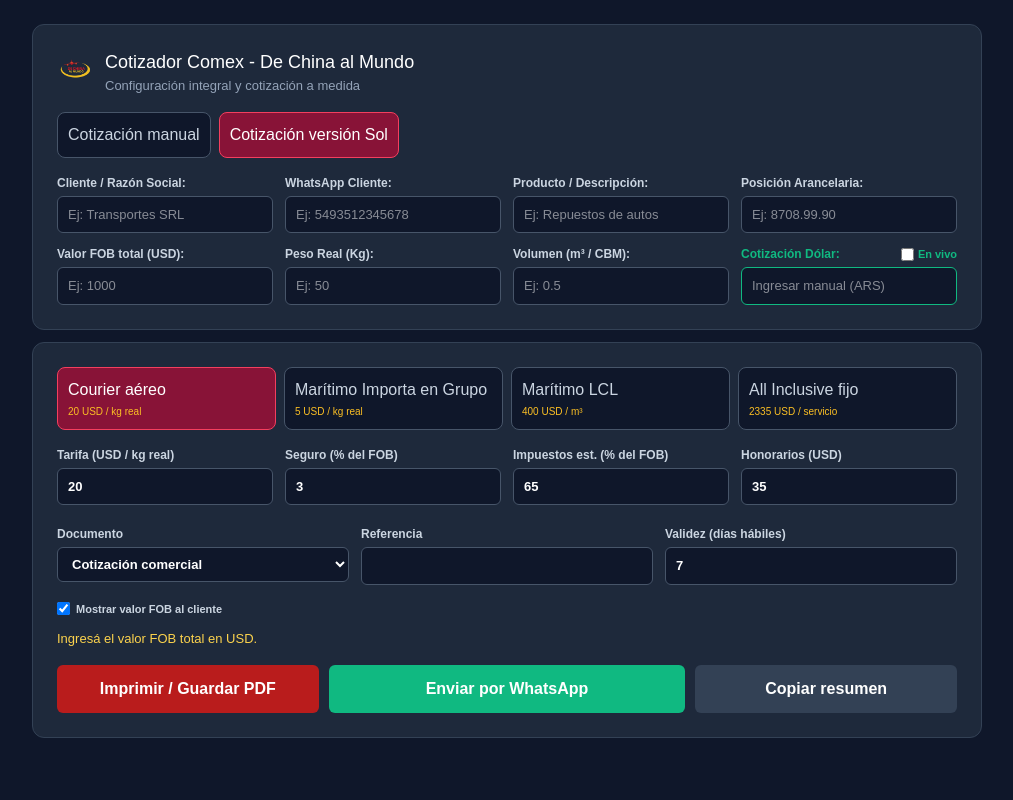
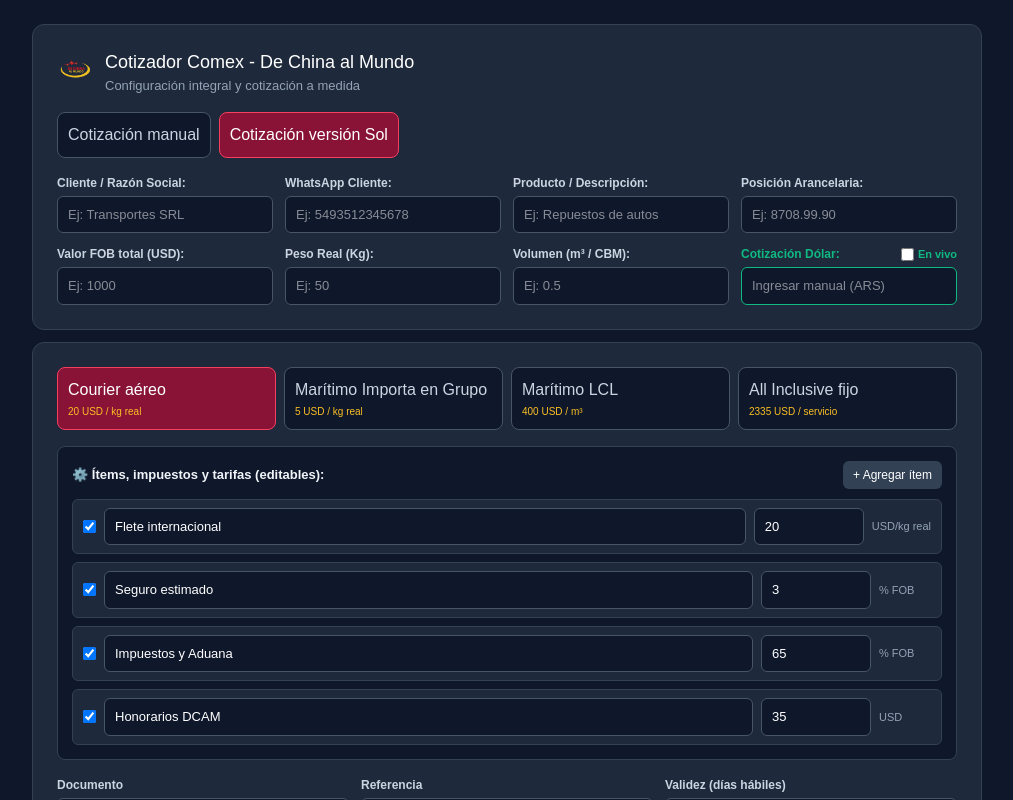
Before and after one commit to pixelnexusar-byte/cotizador, a Next.js app in the folder cotizador-comex-main/: page / in a window 1280 px wide. Both pictures are taken after a click on the button "Cotización versión Sol". Shown: the top 800 px of the page, without its empty margins (133-1146 px from the left). Built offline with nearby package versions, Linux system fonts and the light colour scheme.

Commit message:
Add files via upload

```diff
--- a/cotizador-comex-main/app/sol-pricing.mjs
+++ b/cotizador-comex-main/app/sol-pricing.mjs
@@ -7,7 +7,27 @@ export const solModes = {
 
 export const solDefaults = {
   rates: Object.fromEntries(Object.entries(solModes).map(([mode, { rate }]) => [mode, rate])),
-  insurance: 3, taxes: 65, fee: 35, minKg: 45, maxKg: 400, maxCbm: 2
+  insurance: 3,
+  taxes: 65,
+  fee: 35,
+  minKg: 45,
+  maxKg: 400,
+  maxCbm: 2,
+  enabled: {
+    freight: true,
+    insurance: true,
+    taxes: true,
+    fee: true,
+    all: true
+  },
+  labels: {
+    freight: 'Flete internacional',
+    insurance: 'Seguro estimado',
+    taxes: 'Impuestos y Aduana',
+    fee: 'Honorarios DCAM',
+    all: 'Servicio All Inclusive'
+  },
+  customItems: []
 };
 
 const round = value => Math.round(value * 100) / 100;
@@ -18,6 +38,10 @@ export function calculateSol({ mode, settings, goods, weight, volume }) {
   const kg = Number(weight);
   const cbm = Number(volume);
   const fixed = mode === 'all';
+
+  const enabled = { ...solDefaults.enabled, ...(settings.enabled || {}) };
+  const labels = { ...solDefaults.labels, ...(settings.labels || {}) };
+  const customItems = Array.isArray(settings.customItems) ? settings.customItems : [];
 
   // Regla de tarifas por volumen según m3 (> 3 m3 baja a 300 USD/m3)
   let activeRate = settings.rates[mode];
@@ -36,22 +60,75 @@ export function calculateSol({ mode, settings, goods, weight, volume }) {
     return { error: 'Para cargas menores a 300 kg y 0.5 m³, la regla operacional indica cotizar Marítimo por m³ o Courier.' };
   }
 
-  const charges = fixed ? [activeRate] : [activeRate, settings.insurance, settings.taxes, settings.fee];
-  if (!charges.every(valid)) return { error: 'Completá las tarifas y los porcentajes con valores válidos.' };
+  const chargesToValidate = fixed
+    ? (enabled.all ? [activeRate] : [])
+    : [
+        ...(enabled.freight ? [activeRate] : []),
+        ...(enabled.insurance ? [settings.insurance] : []),
+        ...(enabled.taxes ? [settings.taxes] : []),
+        ...(enabled.fee ? [settings.fee] : [])
+      ];
 
-  const freightAmount = fixed ? activeRate : round(quantity * +activeRate);
-  const insuranceAmount = round(fob * (+settings.insurance / 100));
-  const taxesAmount = fixed ? 0 : round(fob * (+settings.taxes / 100));
-  const feeAmount = round(+settings.fee);
+  if (!chargesToValidate.every(valid)) {
+    return { error: 'Completá las tarifas y los porcentajes habilitados con valores válidos.' };
+  }
 
-  const lines = fixed ? [
-    { label: 'Servicio All Inclusive', detail: 'Flete, aduana y honorarios hasta Sarandí', amount: round(activeRate) }
-  ] : [
-    { label: 'Flete internacional', detail: `${quantity} ${solModes[mode].unit} × USD ${activeRate}`, amount: freightAmount },
-    { label: 'Seguro estimado', detail: `${settings.insurance}% del FOB`, amount: insuranceAmount },
-    { label: 'Impuestos y Aduana', detail: `${settings.taxes}% del FOB (Estimado)`, amount: taxesAmount },
-    { label: 'Honorarios DCAM', detail: 'Gestión integral', amount: feeAmount }
-  ];
+  const lines = [];
+
+  if (fixed) {
+    if (enabled.all) {
+      lines.push({
+        key: 'all',
+        label: labels.all?.trim() || solDefaults.labels.all,
+        detail: 'Flete, aduana y honorarios hasta Sarandí',
+        amount: round(+activeRate)
+      });
+    }
+  } else {
+    if (enabled.freight) {
+      lines.push({
+        key: 'freight',
+        label: labels.freight?.trim() || solDefaults.labels.freight,
+        detail: `${quantity} ${solModes[mode].unit} × USD ${activeRate}`,
+        amount: round(quantity * +activeRate)
+      });
+    }
+    if (enabled.insurance) {
+      lines.push({
+        key: 'insurance',
+        label: labels.insurance?.trim() || solDefaults.labels.insurance,
+        detail: `${settings.insurance}% del FOB`,
+        amount: round(fob * (+settings.insurance / 100))
+      });
+    }
+    if (enabled.taxes) {
+      lines.push({
+        key: 'taxes',
+        label: labels.taxes?.trim() || solDefaults.labels.taxes,
+        detail: `${settings.taxes}% del FOB (Estimado)`,
+        amount: round(fob * (+settings.taxes / 100))
+      });
+    }
+    if (enabled.fee) {
+      lines.push({
+        key: 'fee',
+        label: labels.fee?.trim() || solDefaults.labels.fee,
+        detail: 'Gestión integral',
+        amount: round(+settings.fee)
+      });
+    }
+  }
+
+  for (const item of customItems) {
+    if (!item.enabled) continue;
+    const amount = valid(item.amount) ? round(+item.amount) : 0;
+    lines.push({
+      key: item.id,
+      label: item.label?.trim() || 'Ítem adicional',
+      detail: 'Adicional',
+      amount
+    });
+  }
 
   const service = round(lines.reduce((total, line) => total + line.amount, 0));
   return {
--- a/cotizador-comex-main/app/sol-quote.js
+++ b/cotizador-comex-main/app/sol-quote.js
@@ -3,7 +3,6 @@ import { calculateSol, solDefaults, solModes } from './sol-pricing.mjs';
 
 const format = new Intl.NumberFormat('es-AR', { minimumFractionDigits: 2, maximumFractionDigits: 2 });
 const settingsKey = 'cotizador-comex:sol-rates';
-const usd = value => `USD ${format.format(value)}`;
 
 function Field({ label, value, onChange, styles, numeric = false }) {
   return (
@@ -29,7 +28,16 @@ export default function SolQuote({
     setAutoRef(`DCAM-${Math.floor(1000 + Math.random() * 9000)}`);
     try {
       const stored = JSON.parse(window.localStorage.getItem(settingsKey));
-      if (stored) setSettings({ ...solDefaults, ...stored, rates: { ...solDefaults.rates, ...stored.rates } });
+      if (stored) {
+        setSettings({
+          ...solDefaults,
+          ...stored,
+          rates: { ...solDefaults.rates, ...(stored.rates || {}) },
+          enabled: { ...solDefaults.enabled, ...(stored.enabled || {}) },
+          labels: { ...solDefaults.labels, ...(stored.labels || {}) },
+          customItems: Array.isArray(stored.customItems) ? stored.customItems : []
+        });
+      }
     } catch {
       // Browser storage may be unavailable.
     }
@@ -41,7 +49,10 @@ export default function SolQuote({
     try {
       window.localStorage.setItem(settingsKey, JSON.stringify({
         ...Object.fromEntries(Object.entries(settings).filter(([, value]) => value !== '')),
-        rates: Object.fromEntries(Object.entries(settings.rates).filter(([, value]) => value !== ''))
+        rates: Object.fromEntries(Object.entries(settings.rates).filter(([, value]) => value !== '')),
+        enabled: settings.enabled,
+        labels: settings.labels,
+        customItems: settings.customItems
       }));
     } catch {
       // Keep edits usable in the current session.
@@ -66,8 +77,8 @@ export default function SolQuote({
   );
   const title = proforma ? 'Factura proforma' : 'Cotización de importación';
   const rate = settings.rates[mode];
-  const conversionLabel = showFob ? 'Equivalente con mercadería' : 'Equivalente del servicio';
-  const convertedAmount = (showFob ? quote.total : quote.service) * exchangeRate;
+  const displayTotal = showFob ? quote.total : quote.service;
+  const convertedAmount = displayTotal * exchangeRate;
   const date = new Date().toLocaleDateString('es-AR', { timeZone: 'America/Argentina/Buenos_Aires' });
   const displayRef = document.reference.trim() || autoRef;
 
@@ -77,13 +88,31 @@ export default function SolQuote({
   const chargeableWeight = Math.max(valWeight, volumetricWeight);
 
   const setOption = (key, value) => setSettings(current => ({ ...current, [key]: value }));
+  const setEnabled = (key, value) => setSettings(current => ({
+    ...current, enabled: { ...current.enabled, [key]: value }
+  }));
+  const setLabel = (key, value) => setSettings(current => ({
+    ...current, labels: { ...current.labels, [key]: value }
+  }));
+  const addCustomItem = () => setSettings(current => ({
+    ...current,
+    customItems: [...(current.customItems || []), { id: `custom-${Date.now()}`, enabled: true, label: 'Nuevo ítem', amount: '0' }]
+  }));
+  const updateCustomItem = (id, patch) => setSettings(current => ({
+    ...current,
+    customItems: (current.customItems || []).map(item => item.id === id ? { ...item, ...patch } : item)
+  }));
+  const removeCustomItem = (id) => setSettings(current => ({
+    ...current,
+    customItems: (current.customItems || []).filter(item => item.id !== id)
+  }));
   const setDocumentField = (key, value) => setDocument(current => ({ ...current, [key]: value }));
 
   const summary = () => {
-    const fleteLine = quote.lines.find(l => l.label.includes('Flete'))?.amount || 0;
-    const seguroLine = quote.lines.find(l => l.label.includes('Seguro'))?.amount || 0;
-    const impLine = quote.lines.find(l => l.label.includes('Impuestos'))?.amount || 0;
-    const honLine = quote.lines.find(l => l.label.includes('Honorarios'))?.amount || settings.fee;
+    const itemLines = [
+      ...(showFob ? [`💵 Valor Mercadería (FOB): $${format.format(quote.fob)} USD`] : []),
+      ...quote.lines.map(line => `• ${line.label}: $${format.format(line.amount)} USD`)
+    ].join('\n');
 
     return `*COTIZACIÓN DE IMPORTACIÓN - DE CHINA AL MUNDO*
 ----------------------------------------
@@ -93,12 +122,9 @@ export default function SolQuote({
 🌐 Término: FOB${document.place.trim() ? ` (${document.place.trim()})` : ''}
 🚢 Modalidad: ${solModes[mode].label}
 ----------------------------------------
-✈️ Flete Internacional: $${format.format(fleteLine)} USD
-🛡️ Seguro Estimado: $${format.format(seguroLine)} USD
-🏛️ Impuestos y Aduana: $${format.format(impLine)} USD
-🤝 Honorarios DCAM: $${format.format(honLine)} USD
+${itemLines}
 ----------------------------------------
-💰 TOTAL ESTIMADO DE LA OPERACIÓN: $${format.format(quote.total)} USD${exchangeRate > 0 ? `\n🇦🇷 Total en Pesos: ARS ${format.format(convertedAmount)} (${exchangeRateLabel} ${exchangeRate})` : ''}`;
+💰 ${showFob ? 'TOTAL ESTIMADO DE LA OPERACIÓN' : 'TOTAL SERVICIO LOGÍSTICO E IMPUESTOS'}: $${format.format(displayTotal)} USD${exchangeRate > 0 ? `\n🇦🇷 Total en Pesos: ARS ${format.format(convertedAmount)} (${exchangeRateLabel} ${exchangeRate})` : ''}`;
   };
 
   const copy = async () => {
@@ -108,6 +134,17 @@ export default function SolQuote({
     } catch {
       setCopyStatus('No se pudo copiar el resumen.');
     }
+  };
+
+  const itemRowStyle = {
+    display: 'grid',
+    gridTemplateColumns: 'auto 1fr 110px auto',
+    gap: 8,
+    alignItems: 'center',
+    background: '#1e293b',
+    padding: '8px 10px',
+    borderRadius: 6,
+    border: '1px solid #334155'
   };
 
   return (
@@ -122,17 +159,82 @@ export default function SolQuote({
             </button>
           ))}
         </div>
-        <div style={{ ...styles.formGrid, marginTop: 16 }}>
-          <Field label={fixed ? 'Precio cerrado (USD)' : `Tarifa (USD / ${solModes[mode].unit})`}
-            styles={styles} numeric value={rate} onChange={value => setSettings(current => ({
-              ...current, rates: { ...current.rates, [mode]: value }
-            }))} />
-          <Field label="Seguro (% del FOB)" styles={styles} numeric value={settings.insurance}
-            onChange={value => setOption('insurance', value)} />
-          <Field label="Impuestos est. (% del FOB)" styles={styles} numeric value={settings.taxes}
-            onChange={value => setOption('taxes', value)} />
-          <Field label="Honorarios (USD)" styles={styles} numeric value={settings.fee}
-            onChange={value => setOption('fee', value)} />
+
+        <div style={{ marginTop: 16, background: '#0f172a', padding: 14, borderRadius: 8, border: '1px solid #334155' }}>
+          <div style={{ display: 'flex', justifyContent: 'space-between', alignItems: 'center', marginBottom: 10 }}>
+            <span style={{ fontSize: 13, fontWeight: 'bold', color: '#f1f5f9' }}>
+              ⚙️ Ítems, impuestos y tarifas (editables):
+            </span>
+            <button type="button" onClick={addCustomItem}
+              style={{ background: '#334155', color: '#fff', border: 'none', padding: '5px 10px', borderRadius: 6, fontSize: 12, cursor: 'pointer' }}>
+              + Agregar ítem
+            </button>
+          </div>
+
+          <div style={{ display: 'grid', gap: 8 }}>
+            {fixed ? (
+              <div style={itemRowStyle}>
+                <input type="checkbox" checked={settings.enabled.all} onChange={e => setEnabled('all', e.target.checked)} />
+                <input style={styles.input} type="text" disabled={!settings.enabled.all}
+                  value={settings.labels.all} onChange={e => setLabel('all', e.target.value)} />
+                <input style={styles.input} type="number" min="0" step="any" disabled={!settings.enabled.all}
+                  value={rate} onChange={e => setSettings(current => ({ ...current, rates: { ...current.rates, [mode]: e.target.value } }))} />
+                <span style={{ fontSize: 11, color: '#94a3b8', minWidth: 52 }}>USD</span>
+              </div>
+            ) : (
+              <>
+                <div style={itemRowStyle}>
+                  <input type="checkbox" checked={settings.enabled.freight} onChange={e => setEnabled('freight', e.target.checked)} />
+                  <input style={styles.input} type="text" disabled={!settings.enabled.freight}
+                    value={settings.labels.freight} onChange={e => setLabel('freight', e.target.value)} />
+                  <input style={styles.input} type="number" min="0" step="any" disabled={!settings.enabled.freight}
+                    value={rate} onChange={e => setSettings(current => ({ ...current, rates: { ...current.rates, [mode]: e.target.value } }))} />
+                  <span style={{ fontSize: 11, color: '#94a3b8', minWidth: 52 }}>USD/{solModes[mode].unit}</span>
+                </div>
+
+                <div style={itemRowStyle}>
+                  <input type="checkbox" checked={settings.enabled.insurance} onChange={e => setEnabled('insurance', e.target.checked)} />
+                  <input style={styles.input} type="text" disabled={!settings.enabled.insurance}
+                    value={settings.labels.insurance} onChange={e => setLabel('insurance', e.target.value)} />
+                  <input style={styles.input} type="number" min="0" step="any" disabled={!settings.enabled.insurance}
+                    value={settings.insurance} onChange={e => setOption('insurance', e.target.value)} />
+                  <span style={{ fontSize: 11, color: '#94a3b8', minWidth: 52 }}>% FOB</span>
+                </div>
+
+                <div style={itemRowStyle}>
+                  <input type="checkbox" checked={settings.enabled.taxes} onChange={e => setEnabled('taxes', e.target.checked)} />
+                  <input style={styles.input} type="text" disabled={!settings.enabled.taxes}
+                    value={settings.labels.taxes} onChange={e => setLabel('taxes', e.target.value)} />
+                  <input style={styles.input} type="number" min="0" step="any" disabled={!settings.enabled.taxes}
+                    value={settings.taxes} onChange={e => setOption('taxes', e.target.value)} />
+                  <span style={{ fontSize: 11, color: '#94a3b8', minWidth: 52 }}>% FOB</span>
+                </div>
+
+                <div style={itemRowStyle}>
+                  <input type="checkbox" checked={settings.enabled.fee} onChange={e => setEnabled('fee', e.target.checked)} />
+                  <input style={styles.input} type="text" disabled={!settings.enabled.fee}
+                    value={settings.labels.fee} onChange={e => setLabel('fee', e.target.value)} />
+                  <input style={styles.input} type="number" min="0" step="any" disabled={!settings.enabled.fee}
+                    value={settings.fee} onChange={e => setOption('fee', e.target.value)} />
+                  <span style={{ fontSize: 11, color: '#94a3b8', minWidth: 52 }}>USD</span>
+                </div>
+              </>
+            )}
+
+            {(settings.customItems || []).map(item => (
+              <div key={item.id} style={itemRowStyle}>
+                <input type="checkbox" checked={item.enabled} onChange={e => updateCustomItem(item.id, { enabled: e.target.checked })} />
+                <input style={styles.input} type="text" disabled={!item.enabled}
+                  value={item.label} onChange={e => updateCustomItem(item.id, { label: e.target.value })} placeholder="Nombre del ítem" />
+                <input style={styles.input} type="number" min="0" step="any" disabled={!item.enabled}
+                  value={item.amount} onChange={e => updateCustomItem(item.id, { amount: e.target.value })} placeholder="0" />
+                <button type="button" onClick={() => removeCustomItem(item.id)} title="Eliminar ítem"
+                  style={{ background: '#7f1d1d', color: '#fff', border: 'none', borderRadius: 4, padding: '6px 8px', cursor: 'pointer', fontSize: 11 }}>
+                  ✕
+                </button>
+              </div>
+            ))}
+          </div>
         </div>
 
         <div style={{ ...styles.formGrid, marginTop: 16 }}>
@@ -152,7 +254,7 @@ export default function SolQuote({
 
         <label style={{ ...styles.checkboxLabel, marginTop: 12 }}>
           <input type="checkbox" checked={showFob} onChange={event => setShowFob(event.target.checked)} />
-          Mostrar valor FOB al cliente
+          Mostrar valor FOB al cliente (si se destilda, tampoco se suma al total)
         </label>
 
         {proforma && (
@@ -228,7 +330,7 @@ export default function SolQuote({
                 <td style={styles.tdRight}>{format.format(quote.fob)}</td>
               </tr>}
               {quote.lines.map(line => (
-                <tr key={line.label}>
+                <tr key={line.key || line.label}>
                   <td style={styles.td}>{line.label}</td>
                   <td style={styles.tdCenter}>{line.detail}</td>
                   <td style={styles.tdRight}>{format.format(line.amount)}</td>
@@ -237,8 +339,10 @@ export default function SolQuote({
             </tbody>
             <tfoot>
               <tr style={styles.tfootRow}>
-                <td colSpan={2} style={styles.tdTotalLabel}>TOTAL ESTIMADO DE LA OPERACIÓN (USD):</td>
-                <td style={styles.tdTotalValue}>${format.format(quote.total)}</td>
+                <td colSpan={2} style={styles.tdTotalLabel}>
+                  {showFob ? 'TOTAL ESTIMADO DE LA OPERACIÓN (USD):' : 'TOTAL SERVICIO LOGÍSTICO E IMPUESTOS (USD):'}
+                </td>
+                <td style={styles.tdTotalValue}>${format.format(displayTotal)}</td>
               </tr>
               {exchangeRate > 0 && (
                 <tr style={{ background: '#f1f5f9', borderTop: '1px solid #cbd5e1' }}>
```
